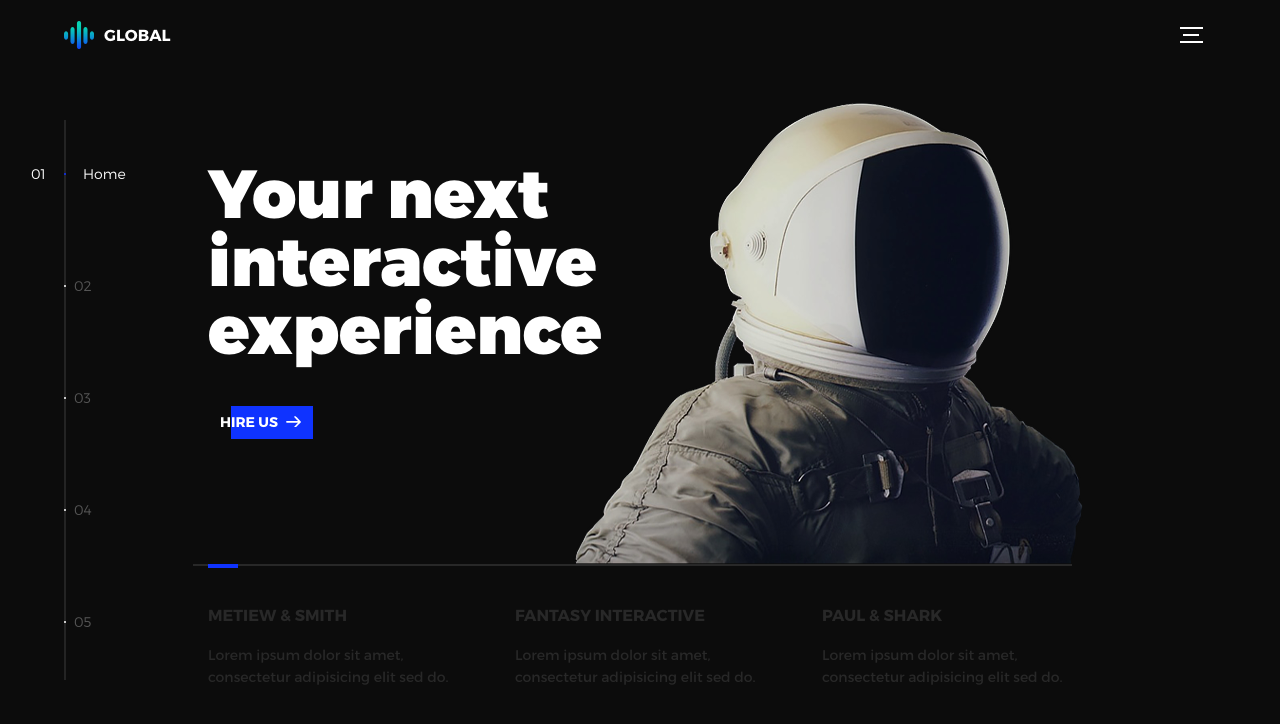
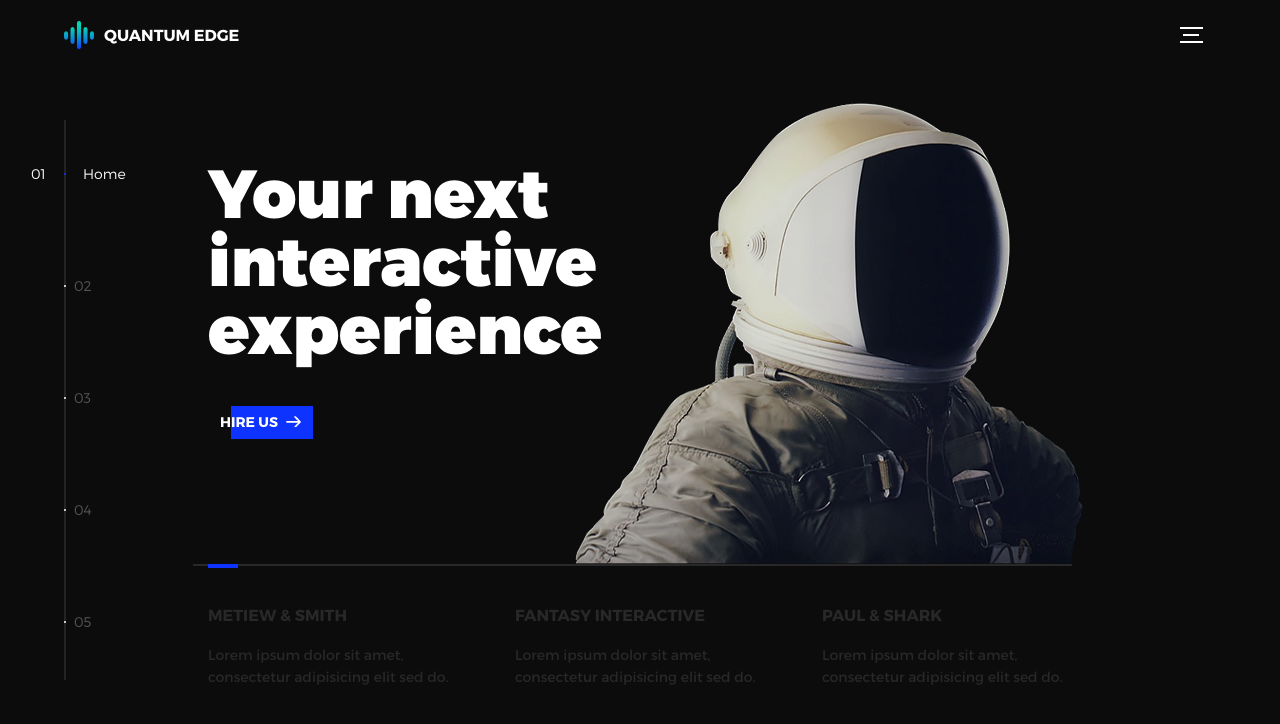
Before and after one commit to quantumEdgeTech/quantumEdgeTech.github.io, a plain HTML site: page index.html in a window 1280 px wide. Drawn offline with nearby package versions, Linux system fonts and the light colour scheme.

Commit message:
Update index.html

```diff
--- a/index.html
+++ b/index.html
@@ -29,7 +29,7 @@
         <header class="header">
           <a class="header--logo" href="#0">
             <img src="assets/img/logo.png" alt="Global">
-            <p>Global</p>
+            <p>Quantum Edge</p>
           </a>
           <button class="header--cta cta">Hire Us</button>
           <div class="header--nav-toggle">
```
